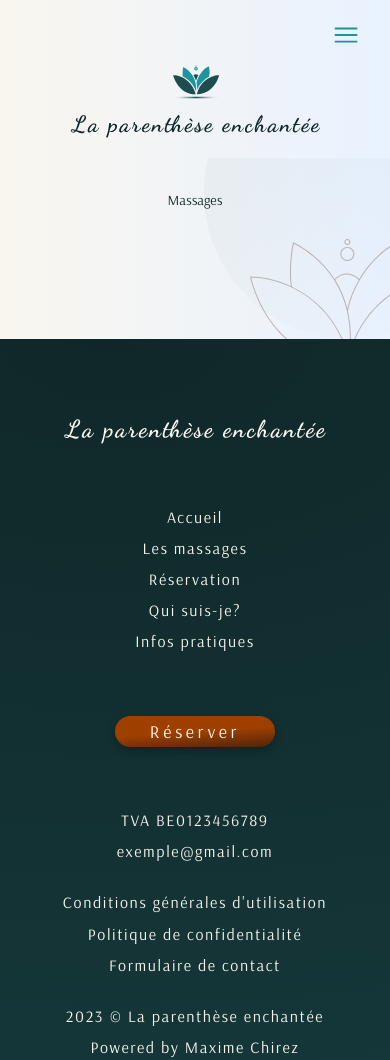
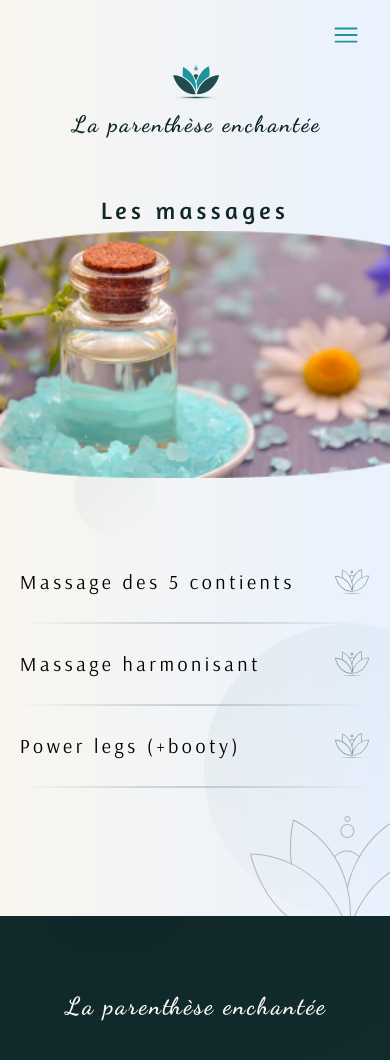
Before and after one commit to WandoCode/la-parenthese-website, a website built with Parcel: page massages.html in a window 390 px wide. Shown: the top 1060 px of the page. Built offline with nearby package versions, Linux system fonts and the light colour scheme.

Commit message:
Add basic html/style for mobile version

```diff
--- a/app.js
+++ b/app.js
@@ -1,3 +1,6 @@
+import burgerImg from './public/burger_menu.svg'
+import closeImg from './public/close.svg'
+
 const menuButton = document.getElementById('open-menu-btn')
 
 const headerNav = document.getElementsByClassName('header__nav')[0]
@@ -104,8 +107,8 @@ function toggleMenuButtonListener() {
 
 function toggleMenuButtonImage() {
   menuButton.getElementsByTagName('img')[0].src = burgerMenuIsOpen
-    ? '/public/close.svg'
-    : '/public/burger_menu.svg'
+    ? closeImg
+    : burgerImg
 }
 
 function toogleMenuIsFocusable() {
--- a/massages.html
+++ b/massages.html
@@ -78,7 +78,42 @@
           alt="Small bottle of essential oil on blue cristals with camomile and lavender"
         />
 
-        <div class="main__text home__text">Massages</div>
+        <div class="main__text">
+          <h1 class="h1 h1--section">Les massages</h1>
+          <img
+            class="hide-desktop home__illustration main__illustration"
+            src="./public/bottle-salt-sm.png"
+            alt="Small bottle of essential oil on blue cristals with camomile and lavender"
+          />
+          <ul class="massages">
+            <li class="massages__item">
+              <button class="massages__btn">
+                <span class="massages__item-container">
+                  <span class="massages__text">Massage des 5 contients</span>
+                  <span class="massages__logo"></span>
+                </span>
+              </button>
+            </li>
+            <li class="massages__item">
+              <button class="massages__btn">
+                <span class="massages__item-container">
+                  <span class="massages__text">Massage harmonisant</span>
+                  <span class="massages__logo"></span>
+                </span>
+              </button>
+            </li>
+            <li class="massages__item">
+              <button class="massages__btn">
+                <span class="massages__item-container">
+                  <span class="massages__text"
+                    >Power legs <span>(+booty)</span></span
+                  >
+                  <span class="massages__logo"></span>
+                </span>
+              </button>
+            </li>
+          </ul>
+        </div>
       </section>
     </main>
     <footer class="footer">
--- a/stylesheets/abstracts/_font-sizes.scss
+++ b/stylesheets/abstracts/_font-sizes.scss
@@ -7,6 +7,7 @@ $scale: (
     350: 1rem,
     400: 1.125rem,
     500: 1.125rem,
+    550: 1.5rem,
     600: 2rem,
     700: 2.441rem,
     800: 3.052rem,
--- a/stylesheets/base/_typography.scss
+++ b/stylesheets/base/_typography.scss
@@ -50,6 +50,13 @@ body {
     color: var(--clr-primary-400);
     font-style: italic;
   }
+
+  &--section {
+    font-family: $secondary-font-stack;
+    font-size: var(--fs-550);
+    font-weight: normal;
+    line-height: 171.5%; /* 2.5725rem */
+  }
 }
 
 .h2 {
@@ -90,3 +97,10 @@ body {
     font-weight: normal;
   }
 }
+
+.massages__btn {
+  font-size: 1.25rem;
+  line-height: 171.5%; /* 2.14375rem */
+  letter-spacing: 0.21875rem;
+  text-align: start;
+}
--- a/stylesheets/components/_index.scss
+++ b/stylesheets/components/_index.scss
@@ -1,2 +1,3 @@
 @forward './button';
 @forward './nav';
+@forward './massages';
--- /dev/null
+++ b/stylesheets/components/_massages.scss
@@ -0,0 +1,55 @@
+@use '../abstracts' as *;
+
+.massages {
+  width: min(100% - 1rem - 6vw, 930px);
+
+  margin-inline: auto;
+
+  &__item {
+    border-style: solid;
+    border-width: 0 0 2px 0;
+    border-image: radial-gradient(
+        circle,
+        rgba(7, 75, 79, 0.25) 0%,
+        rgba(7, 75, 79, 0) 100%
+      )
+      1;
+
+    @include breakpoint('large') {
+      padding-inline: 1rem;
+    }
+
+    &:hover .massages__logo {
+      background-image: url('../public/lotus-item-sm-hover.svg');
+      background-repeat: no-repeat;
+      background-position: center;
+      background-size: contain;
+    }
+  }
+
+  &__btn {
+    width: 100%;
+
+    padding: 0;
+
+    border: none;
+
+    background-color: transparent;
+  }
+
+  &__item-container {
+    display: flex;
+    justify-content: space-between;
+    align-items: center;
+  }
+
+  &__logo {
+    width: 10%;
+    height: 80px;
+
+    background-image: url('../public/lotus-item-sm.svg');
+    background-repeat: no-repeat;
+    background-position: center;
+    background-size: contain;
+  }
+}
```
Also changed, not shown: public/lotus-item-sm-hover.svg (added), public/lotus-item-sm.svg (added), stylesheets/main.css, 1 other file.
